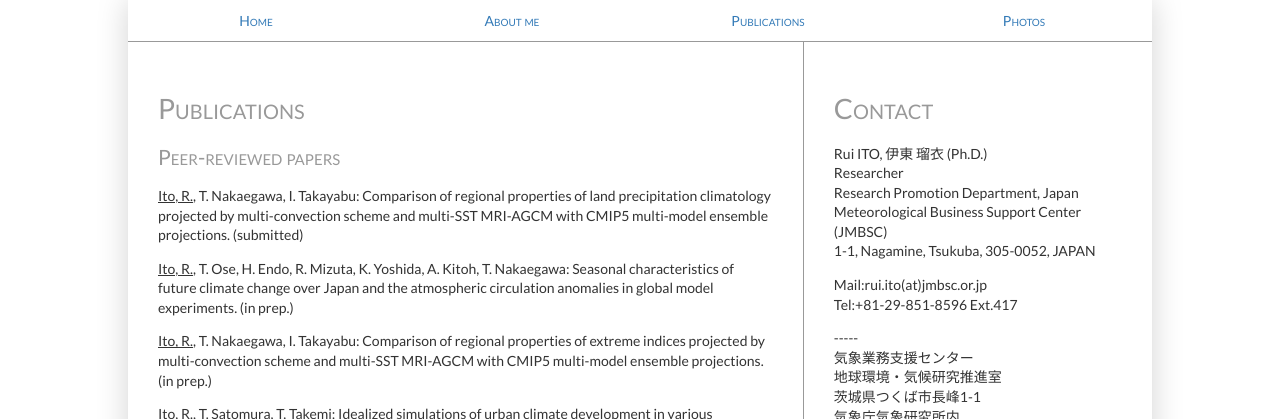
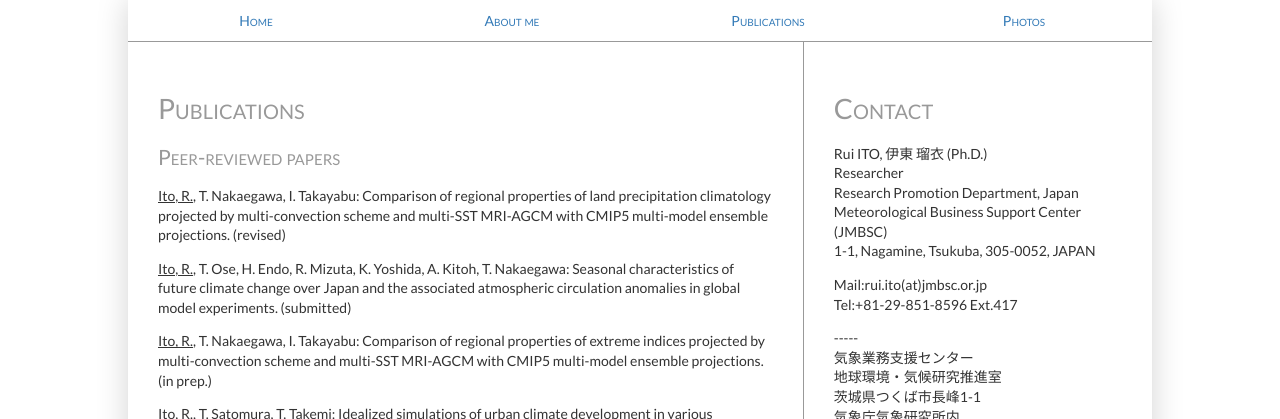
Before and after one commit to rui-climbiz/rui-climbiz.github.io, a Jekyll site: the page built from publications.html, in a window 1280 px wide and 900 px high. Shown: the top 419 px of the window. Built offline with Jekyll 4.4.1, drawn with Linux system fonts in a browser that asks for light colours.

Commit message:
Update publications.html

```diff
--- a/publications.html
+++ b/publications.html
@@ -5,8 +5,8 @@
 ---
 <h1>Publications</h1>
 <h2>Peer-reviewed papers</h2>
-<p><u>Ito, R.</u>, T. Nakaegawa, I. Takayabu: Comparison of regional properties of land precipitation climatology projected by multi-convection scheme and multi-SST MRI-AGCM with CMIP5 multi-model ensemble projections. (submitted)</p>
-<p><u>Ito, R.</u>, T. Ose, H. Endo, R. Mizuta, K. Yoshida, A. Kitoh, T. Nakaegawa: Seasonal characteristics of future climate change over Japan and the atmospheric circulation anomalies in global model experiments. (in prep.)</p>
+<p><u>Ito, R.</u>, T. Nakaegawa, I. Takayabu: Comparison of regional properties of land precipitation climatology projected by multi-convection scheme and multi-SST MRI-AGCM with CMIP5 multi-model ensemble projections. (revised)</p>
+<p><u>Ito, R.</u>, T. Ose, H. Endo, R. Mizuta, K. Yoshida, A. Kitoh, T. Nakaegawa: Seasonal characteristics of future climate change over Japan and the associated atmospheric circulation anomalies in global model experiments. (submitted)</p>
 <p><u>Ito, R.</u>, T. Nakaegawa, I. Takayabu: Comparison of regional properties of extreme indices projected by multi-convection scheme and multi-SST MRI-AGCM with CMIP5 multi-model ensemble projections. (in prep.)</p>
 <p><u>Ito, R.</u>, T. Satomura, T. Takemi: Idealized simulations of urban climate development in various geographic settings using a regional meteorological model. (in prep.)</p>
 <hr>
```
